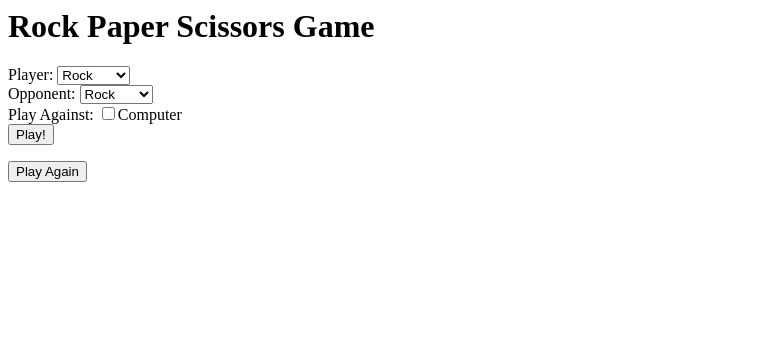
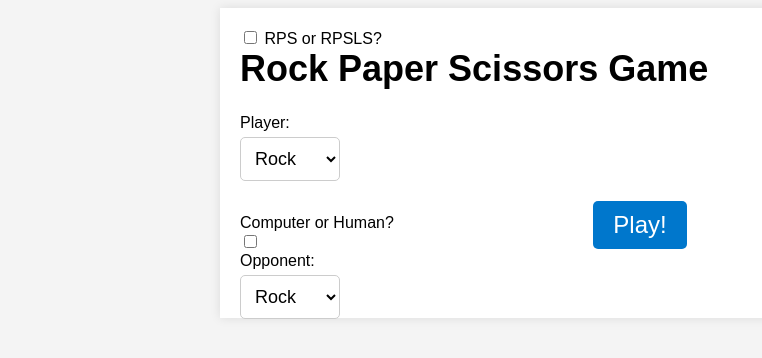
Before and after one commit to comp426-2023-spring/e02-cheestov, a website: page public/index.html in a window 1280 px wide. Shown: the whole page, without its empty margins (0-762 px from the left). Drawn offline with Linux system fonts and the light colour scheme.

Commit message:
I ahve been messing around with html for so long

```diff
--- a/public/index.html
+++ b/public/index.html
@@ -1,17 +1,17 @@
+<!DOCTYPE html>
 <html>
 <head>
-        <title>Rock</title>
-        <!-- Link to your script file(s) and CSS in here somewhere -->
-        <link rel="stylesheet" type="text/css" href="style.css">
+	<title>Rock Paper Scissors Game</title>
+	<link rel="stylesheet" type="text/css" href="styles.css">
+	<script src="script.js"></script>
 </head>
 <body>
-
-    <!-- Your interface markup goes here -->
-    <!-- For interface examples, look in the `/examples/` directory in the root of your starter code repo. -->
     <div class="container">
-		<h1>Rock Paper Scissors Game</h1>
+        <input type="checkbox" id="toggleCheck"/>
+        <label for="toggleCheck">RPS or RPSLS?</label>
+        <h1 id="header">Rock Paper Scissors Game</h1>
         <div class="options">
-			<div class="option">
+            <div class="player-choice">
                 <label for="player-choice">Player:</label>
                 <select id="player-choice">
                     <option value="rock">Rock</option>
@@ -20,6 +20,11 @@
                 </select>
             </div>
             <div class="option">
+                <div class="opponent-type">
+                    <label for="toggle" class="opponent-toggle">Computer or Human?</label>
+                </div>
+                <input type="checkbox" id="toggle" />
+                <div class="opponent-choice">
                     <label for="opponent-choice">Opponent:</label>
                     <select id="opponent-choice">
                         <option value="rock">Rock</option>
@@ -27,9 +32,6 @@
                         <option value="scissors">Scissors</option>
                     </select>
                 </div>
-			<div class="option">
-				<label for="opponent-type">Play Against:</label>
-				<input type="checkbox" id="opponent-type" name="opponent-type" value="computer">Computer
             </div>
         </div>
         <div class="play">
@@ -40,6 +42,5 @@
             <button id="startover-button">Play Again</button>
         </div>
     </div>
-	<script src="script.js"></script>
 </body>
 </html>
--- a/public/styles.css
+++ b/public/styles.css
@@ -6,6 +6,7 @@ body {
 .container {
 	margin: 0 auto;
 	max-width: 800px;
+    height: 270px;
 	padding: 20px;
 	background-color: #fff;
 	box-shadow: 0 0 10px rgba(0, 0, 0, 0.1);
@@ -19,26 +20,53 @@ h1 {
 .options {
 	display: flex;
 	margin-bottom: 20px;
+    margin-top: 0;
+    position: relative;
 }
 
+#toggle:checked ~ div.opponent-choice {
+    display: none;
+}
+
+
 .option {
+    position: absolute;
 	flex: 1;
 	margin-right: 20px;
+    top: 100px;
 }
-
-.option label {
-	display: block;
+.player-choice label {
+    top: 75px;
+    display: block;
 	margin-bottom: 5px;
 }
 
-.option select {
-	width: 100%;
+.player-choice select {
+    top: 100px;
+    width: 100px;
 	padding: 10px;
 	font-size: 18px;
 	border: 1px solid #ccc;
 	border-radius: 5px;
 	background-color: #fff;
 }
+
+.opponent-choice label {
+    width: 50px;
+	display: block;
+	margin-bottom: 5px;
+}
+
+.opponent-choice select {
+	width: 100px;
+	padding: 10px;
+	font-size: 18px;
+	border: 1px solid #ccc;
+	border-radius: 5px;
+	background-color: #fff;
+}
+
+
 
 .play {
 	text-align: center;
@@ -74,7 +102,3 @@ h1 {
 	border-radius: 5px;
 	cursor: pointer;
 }
-
-.opponent_choice {
-    display: none;
-}
```
Also changed, not shown: public/scripts.js (+15 -2 lines). Lines whose indentation alone changed are shown as unchanged.
